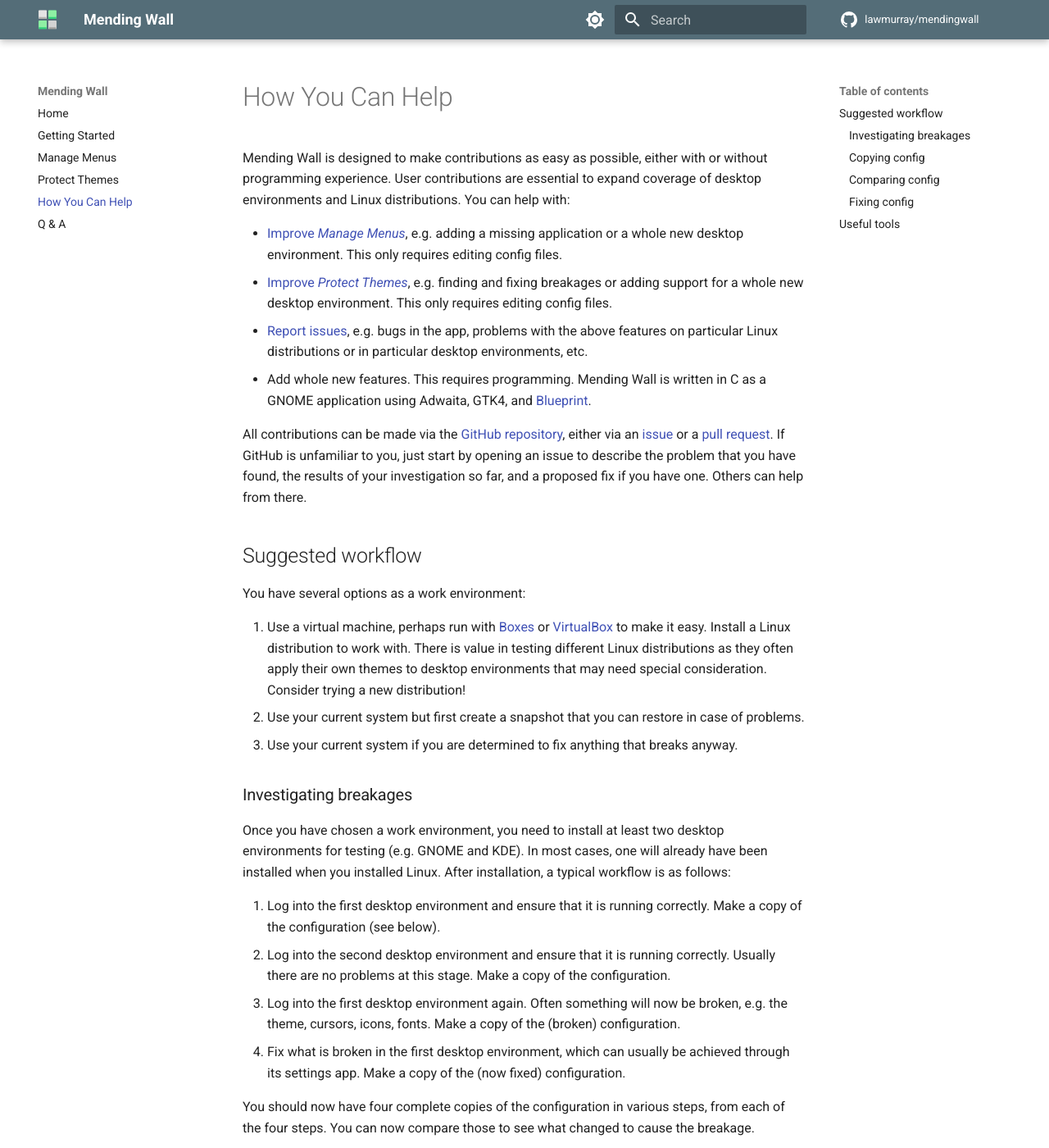
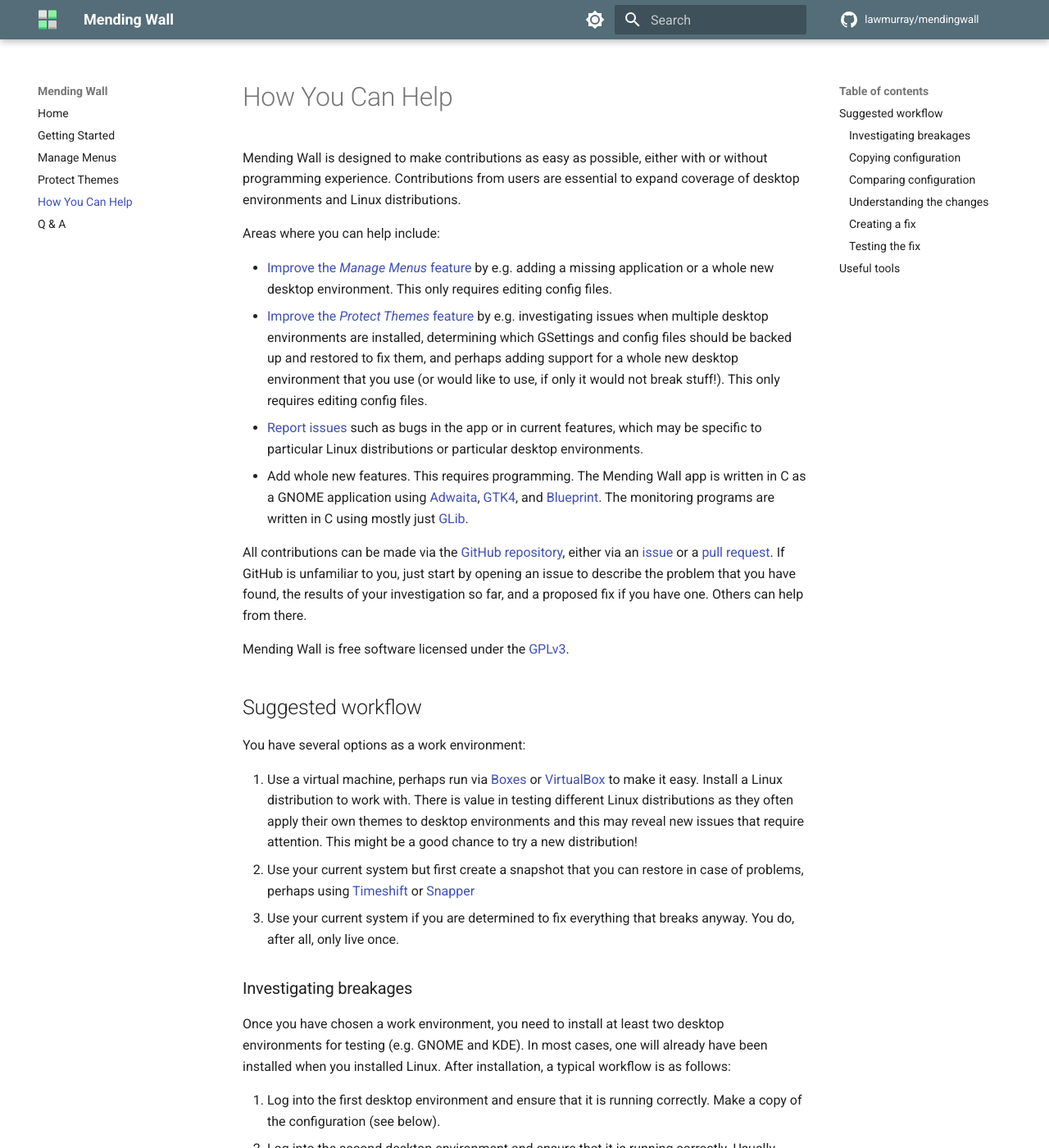
Before and after one commit to lawmurray/mendingwall, an MkDocs documentation site: the page built from docs/how-you-can-help.md, in a window 1280 px wide and 1400 px high. Shown: the whole window at 82% size. Built offline with MkDocs 1.6.1 and Material for MkDocs 9.7.7, drawn with Linux system fonts in a browser that asks for light colours; comment, search, counter and statistics services are not loaded; some of the changed text lies outside the part shown.

Commit message:
Continued working on docs.

````diff
--- a/docs/how-you-can-help.md
+++ b/docs/how-you-can-help.md
@@ -1,22 +1,25 @@
 # How You Can Help
 
-Mending Wall is designed to make contributions as easy as possible, either with or without programming experience. User contributions are essential to expand coverage of desktop environments and Linux distributions. You can help with:
+Mending Wall is designed to make contributions as easy as possible, either with or without programming experience. Contributions from users are essential to expand coverage of desktop environments and Linux distributions.
 
-- [Improve *Manage Menus*](manage-menus.md), e.g. adding a missing application or a whole new desktop environment. This only requires editing config files.
-- [Improve *Protect Themes*](protect-themes.md), e.g. finding and fixing breakages or adding support for a whole new desktop environment. This only requires editing config files.
-- [Report issues](https://github.com/lawmurray/mendingwall/issues), e.g. bugs in the app, problems with the above features on particular Linux distributions or in particular desktop environments, etc.
-- Add whole new features. This requires programming. Mending Wall is written in C as a GNOME application using Adwaita, GTK4, and [Blueprint](https://jwestman.pages.gitlab.gnome.org/blueprint-compiler/).
+Areas where you can help include:
+
+- [Improve the *Manage Menus* feature](manage-menus.md) by e.g. adding a missing application or a whole new desktop environment. This only requires editing config files.
+- [Improve the *Protect Themes* feature](protect-themes.md) by e.g. investigating issues when multiple desktop environments are installed, determining which GSettings and config files should be backed up and restored to fix them, and perhaps adding support for a whole new desktop environment that you use (or would like to use, if only it would not break stuff!). This only requires editing config files.
+- [Report issues](https://github.com/lawmurray/mendingwall/issues) such as bugs in the app or in current features, which may be specific to particular Linux distributions or particular desktop environments.
+- Add whole new features. This requires programming. The Mending Wall app is written in C as a GNOME application using [Adwaita](https://gnome.pages.gitlab.gnome.org/libadwaita/), [GTK4](https://gtk.org/), and [Blueprint](https://jwestman.pages.gitlab.gnome.org/blueprint-compiler/). The monitoring programs are written in C using mostly just [GLib](https://docs.gtk.org/glib/).
 
 All contributions can be made via the [GitHub repository](https://github.com/lawmurray/mendingwall), either via an [issue](https://github.com/lawmurray/mendingwall/issues) or a [pull request](https://github.com/lawmurray/mendingwall/pull_requests). If GitHub is unfamiliar to you, just start by opening an issue to describe the problem that you have found, the results of your investigation so far, and a proposed fix if you have one. Others can help from there.
 
+Mending Wall is free software licensed under the [GPLv3](https://www.gnu.org/licenses/gpl-3.0.en.html).
 
 ## Suggested workflow
 
 You have several options as a work environment:
 
-1. Use a virtual machine, perhaps run with [Boxes](https://apps.gnome.org/Boxes/) or [VirtualBox](https://www.virtualbox.org/) to make it easy. Install a Linux distribution to work with. There is value in testing different Linux distributions as they often apply their own themes to desktop environments that may need special consideration. Consider trying a new distribution!
-2. Use your current system but first create a snapshot that you can restore in case of problems.
-3. Use your current system if you are determined to fix anything that breaks anyway.
+1. Use a virtual machine, perhaps run via [Boxes](https://apps.gnome.org/Boxes/) or [VirtualBox](https://www.virtualbox.org/) to make it easy. Install a Linux distribution to work with. There is value in testing different Linux distributions as they often apply their own themes to desktop environments and this may reveal new issues that require attention. This might be a good chance to try a new distribution!
+2. Use your current system but first create a snapshot that you can restore in case of problems, perhaps using [Timeshift](https://github.com/linuxmint/timeshift) or [Snapper](http://snapper.io/)
+3. Use your current system if you are determined to fix everything that breaks anyway. You do, after all, only live once.
 
 ### Investigating breakages
 
@@ -27,28 +30,73 @@
 3. Log into the first desktop environment again. Often something will now be broken, e.g. the theme, cursors, icons, fonts. Make a copy of the (broken) configuration.
 4. Fix what is broken in the first desktop environment, which can usually be achieved through its settings app. Make a copy of the (now fixed) configuration.
 
-You should now have four complete copies of the configuration in various steps, from each of the four steps. You can now compare those to see what changed to cause the breakage.
+You should now have four complete copies of the configuration in various states, from each of the four steps. You can now compare those and see what changed to cause the breakage, and propose updates to the Mending Wall config files to address these.
 
 !!! tip
-    Now is a great time to [open an issue](https://github.com/lawmurray/mendingwall/issues/) on the Mending Wall GitHub repository to report the preliminary results of your investigation. Other users may be able to help in understanding the problem and contributing a fix.
+    Now is a great time to [open an issue](https://github.com/lawmurray/mendingwall/issues/) to report the preliminary results of your investigation. Other users may be able to help in understanding the problem and contributing a fix.
 
-### Copying config
+### Copying configuration
 
-GTK-based desktop environments (e.g. GNOME, Cinnamon, Pantheon) keep their configuration in one of two places:
+Desktop environments keep their configuration in one of two places:
 
-1. The dconf database,
-2. Configuration files in your `$HOME/.config` directory.
+1. GSettings, stored in the dconf database, and
+2. config files, usually stored in `$HOME/.config/`.
 
-### Comparing config
+Choose a directory in which to create copies. By way of example, we can use `$HOME/backup`. Make that directory, change into it, and create a subdirectory for the new copy:
+```
+mkdir -p $HOME/backup
+cd $HOME/backup
+mkdir config1
+```
+Back up your entire `$HOME/.config` directory into there:
+```
+cp -r $HOME/.config config1/.
+```
+Dump your entire dconf database into there:
+```
+dconf dump / > config1/dconf.dump
+```
+You now have one copy, and can repeat with subdirectories `config2`, `config3`, `config4`, etc, at various steps.
 
-If you have multiple copies of the configuration using the process described above, you can make comparisons just by using a recursive `diff`:
+
+### Comparing configuration
+
+Once you have multiple copies of the configuration using the process described above, you can make comparisons just by using a recursive `diff` from within the working directory. To show just the files that have changed, use:
 ```
 diff -qr config1 config2
 ```
+To show all the lines that have changed, use:
+```
+diff -r config1 config2
+```
+Changes in the `dconf.dump` file that you created with `dconf dump` indicate changes in GSettings paths, not config files, of course.
 
-### Fixing config
 
-Now that you understand the changes being made, you can automate the repair via Mending Wall's `themes.conf` configuration file.
+### Understanding the changes
+
+The above commands should give you a good idea of which GSettings paths and config files need to be backed up and restored to protect the theme of the first desktop environment. But the next step is to understand what these changes actually do, and whether they can be fixed without Mending Wall at all, such as by using the settings provided by the desktop environment, or an option that restores the default theme.
+
+This information is useful for users whose theme is already broken, and could also be automated with a new feature in Mending Wall, similar to the *Restore Default GNOME Theme* feature.
+
+
+### Creating a fix
+
+Once you understand what is going on, you can make changes to the `themes.conf` configuration file as described in [Protect Themes](protect-themes.md) to fix the issue. This will involve adding the GSettings and config files to be saved and restored. You may not want to add everything that you found, and indeed should not add things blindly, in case that actually creates more problems. It is worth understanding what each of the changed GSettings and config files does, at least to the extent that saving and restoring them can be justified.
+
+
+### Testing the fix
+
+You will want to do some testing now to ensure that the fix actually works. If you found a way to fix the theme without using Mending Wall, then your work environment should be in a good state to continue. Otherwise, you may have to create a fresh virtual machine where you can at least test whether your fix can prevent the problems in the first place.
+
+From a first desktop environment that is working as desired, a typical test sequence is:
+
+1. Start Mending Wall and ensure that *Protect Themes* is running.
+2. Log out of the first desktop environment.
+3. Log into the second desktop environment, then log out again.
+4. Log into the first desktop environment again.
+5. See whether your fix worked.
+6. Iterate if necessary.
+
 
 ## Useful tools
 
````
